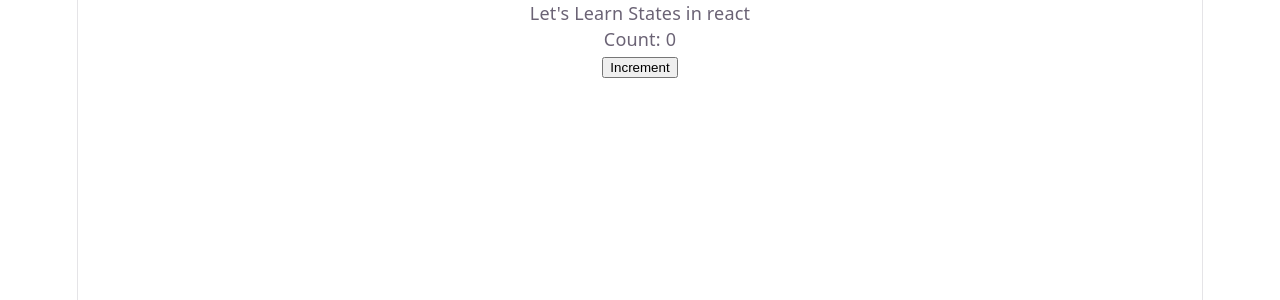
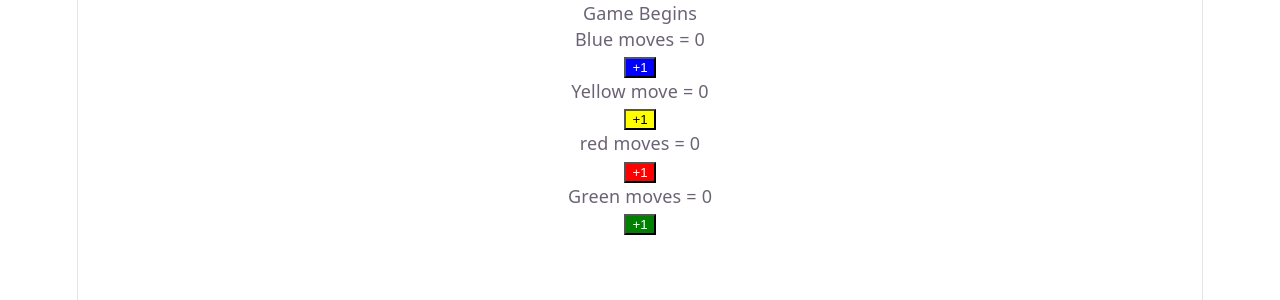
Before and after one commit to mayurigade-hub/revising-react, a React (Vite) app: page / in a window 1280 px wide. Shown: the top 300 px of the page. Built offline with nearby package versions, Linux system fonts and the light colour scheme.

Commit message:
Object and state

```diff
--- a/src/App.jsx
+++ b/src/App.jsx
@@ -1,6 +1,7 @@
 import './App.css'
+import LudoBoard from './LudoBoard.jsx'
 // import LikeButton from './LikeButton.jsx'
-import Counter from './Counter.jsx'
+// import Counter from './Counter.jsx'
 // import ProductTab from './ProductTab.jsx'
 // import Msg from './msg.jsx'
 // import Form from './Form.jsx'
@@ -13,8 +14,10 @@ import Counter from './Counter.jsx'
 function App() {
   return (
     <>
-      <p>Let's Learn States in react</p>
-      <Counter />
+      <LudoBoard />
+
+      {/* <p>Let's Learn States in react</p> */}
+      {/* <Counter /> */}
       {/* <Form /> */}
       {/* <Msg userName="Alice" textColor="blue" />
       <ProductTab /> */}
--- /dev/null
+++ b/src/LudoBoard.jsx
@@ -0,0 +1,56 @@
+import  { useState } from "react";
+
+export default function LudoBoard() {
+
+    //Object in react state is a way to store multiple values in a single state variable. It is an object that contains key-value pairs. The keys are the names of the values and the values are the actual values. We can use the setState function to update the values of the object. We can also use the spread operator to update the values of the object without losing the previous values.
+    let [moves, setMoves] = useState({
+        blue: 0,
+        yellow: 0,
+        red: 0,
+        green: 0
+    })
+
+    let updateBlue = () => {
+        console.log(`moves.blue = ${moves.blue}`)
+        setMoves((prevMoves) => {
+           return {...prevMoves, blue: prevMoves.blue + 1}
+        });
+    }
+
+     let updateYellow = () => {
+        console.log(`moves.yellow = ${moves.yellow}`)
+        setMoves((prevMoves) => {
+           return {...prevMoves, yellow: prevMoves.yellow + 1}
+        });
+    }
+
+     let updateRed = () => {
+        console.log(`moves.red = ${moves.red}`)
+        setMoves((prevMoves) => {
+           return {...prevMoves, red: prevMoves.red + 1}
+        });
+    }
+
+     let updateGreen = () => {
+        console.log(`moves.green = ${moves.green}`)
+        setMoves((prevMoves) => {
+           return {...prevMoves, green: prevMoves.green + 1}
+        });
+    }
+
+    return(
+        <div>
+            <p>Game Begins</p>
+            <div className="ludo-board">
+                <p> Blue moves = { moves.blue }</p>
+                <button style = {{ backgroundColor: "blue", color: "white" }} onClick = { updateBlue }> +1</button>
+                <p> Yellow move = { moves.yellow }</p>
+                <button style = {{ backgroundColor: "yellow", color: "black" }} onClick = { updateYellow }> +1</button>
+                <p> red moves = { moves.red }</p>
+                <button style = {{ backgroundColor: "red", color: "white" }} onClick = { updateRed }> +1</button>
+                <p> Green moves = { moves.green }</p>
+                <button style = {{ backgroundColor: "green", color: "white" }} onClick = { updateGreen }> +1</button>
+            </div>
+        </div>
+    )
+}
```
